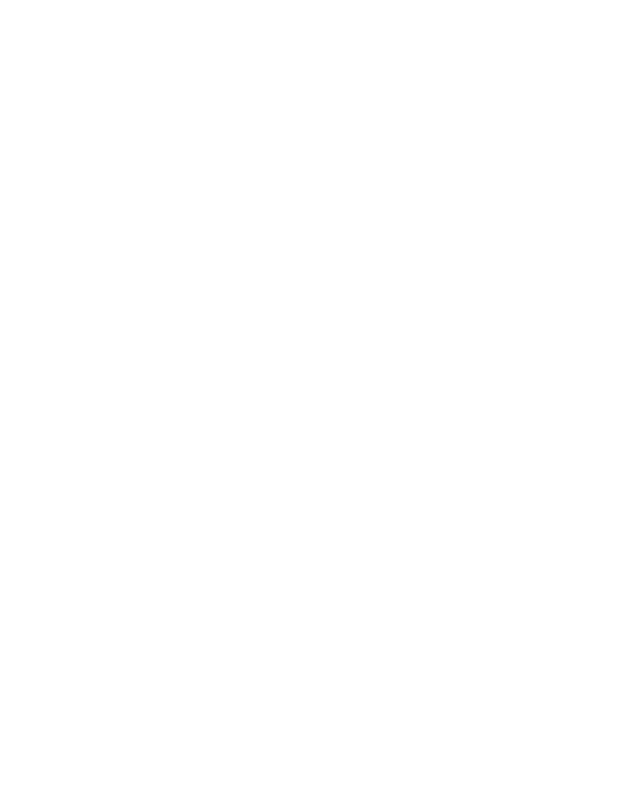
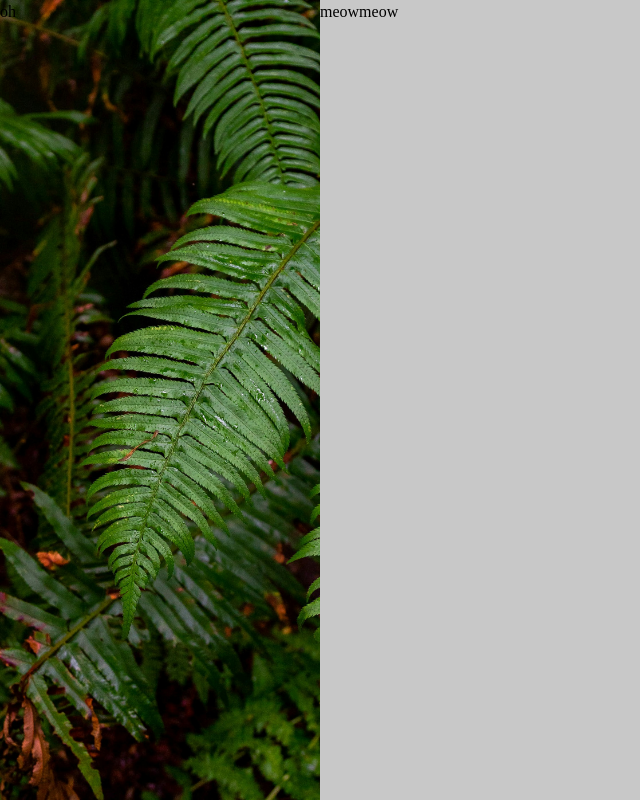
Before and after one commit to afnan-hmd/Sign-up-Form-, a plain HTML site: page index.html in a window 1280 px wide. Shown: the whole page, without its empty margins (0-640 px from the left). Drawn offline with Linux system fonts and the light colour scheme.

Commit message:
Add initial layout

```diff
--- a/index.html
+++ b/index.html
@@ -7,6 +7,17 @@
     <title>Sign Up</title>
 </head>
 <body>
+    <section class="logo">
+        <div>
+            oh
+        </div>
+    </section>
+
+    <section class="container">
+        <div>
+            meowmeow
+        </div>
+    </section>
 
 
     <script src="script.js"></script>
--- a/style.css
+++ b/style.css
@@ -0,0 +1,40 @@
+*, *::before, *::after {
+    box-sizing: border-box;
+}
+
+* {
+    margin: 0;
+    /* font-family:; */
+}
+
+body {
+    line-height: 1.5;
+    -webkit-font-smoothing: antialiased;
+
+    width: 100vw;
+    height: 100vh;
+    position: relative;
+    display: flex;
+    flex-direction: row;
+}
+
+.logo {
+    background-image: url(assets/images/halie-west-25xggax4bSA-unsplash.jpg);
+    background-size: cover;
+
+    position: absolute;
+    width: 25vw;
+    height: 100vh;
+    object-position: left;
+    z-index: 1;
+}
+
+.container {
+    background-color: rgb(200, 200, 200);
+
+    position: absolute;
+    width: 75vw;
+    height: 100vh;
+    object-position: right;
+    left: 25%;
+}
```
